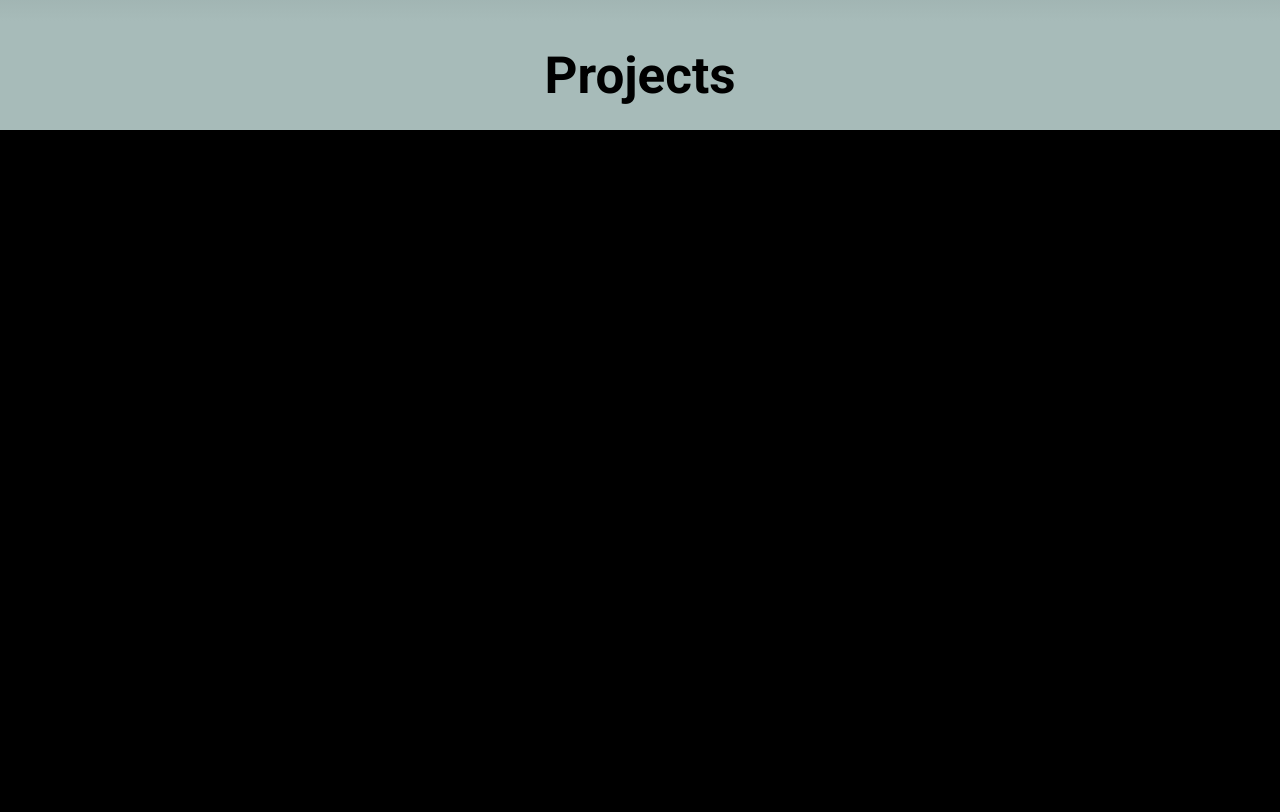
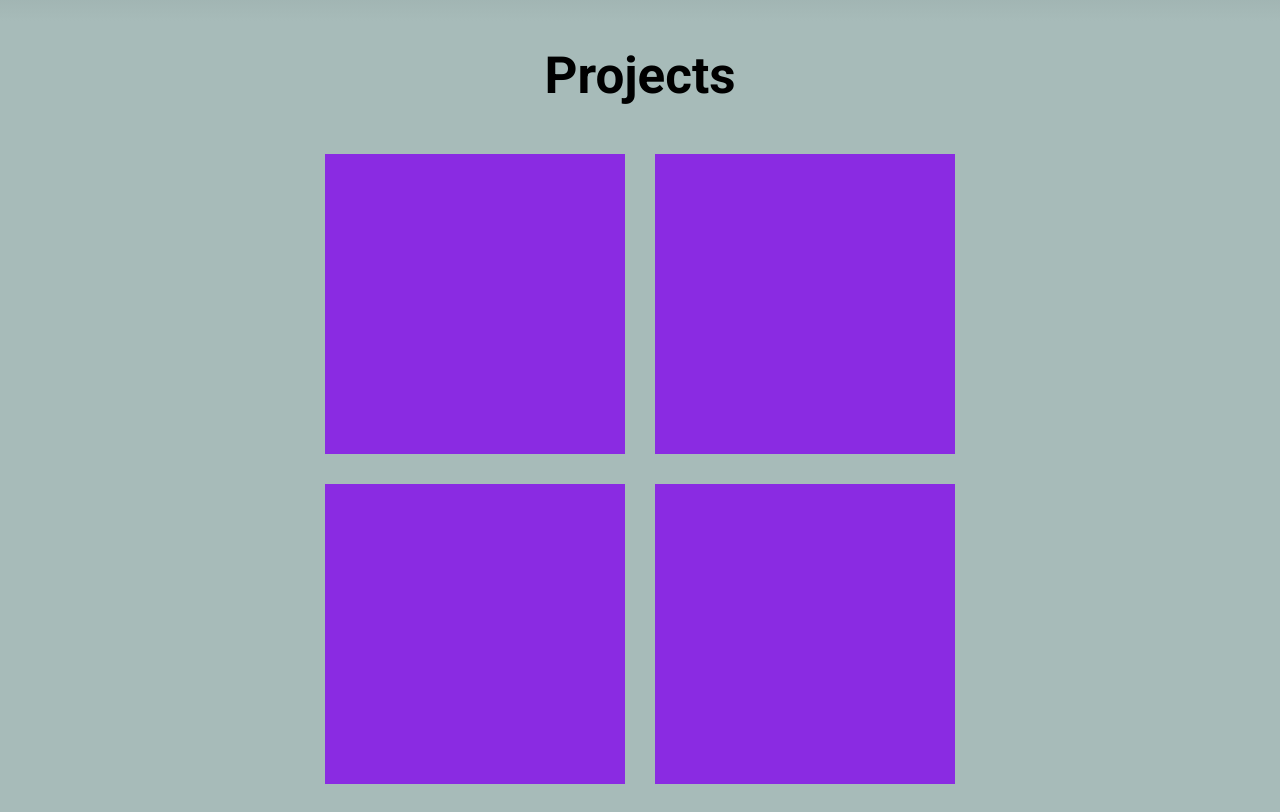
Before and after one commit to davidleach724/daveleach-website, a React (Create React App) app: page / in a window 1280 px wide. Shown: the part 1924-2736 px from the top of the page. Before the commit the page ends 2054 px from the top, so only its background shows below. Built offline with nearby package versions, Linux system fonts and the light colour scheme.

Commit message:
Add default squares for projects

```diff
--- a/src/Components/Projects/Projects.css
+++ b/src/Components/Projects/Projects.css
@@ -1,3 +1,18 @@
 .projects-container {
+  display: flex;
+  flex-direction: column;
+  align-items: center;
   background-color: rgba(167, 187, 185);
 }
+
+.project-card-container {
+  display: grid;
+  grid-template-columns: 300px 300px;
+  grid-template-rows: 300px 300px 300px;
+  grid-gap: 30px;
+  padding: 3vh
+}
+
+.project-card {
+  background-color: blueviolet;
+}
--- a/src/Components/Projects/Projects.js
+++ b/src/Components/Projects/Projects.js
@@ -5,6 +5,14 @@ const Projects = () => {
   return (
     <div className="projects-container">
       <h2 className="skills-title">Projects</h2>
+      <div className="project-card-container">
+        <div className="project- project-card"></div>
+        <div className="project- project-card"></div>
+        <div className="project- project-card"></div>
+        <div className="project- project-card"></div>
+        <div className="project- project-card"></div>
+        <div className="project- project-card"></div>
+      </div>
     </div>
   )
 }
```
